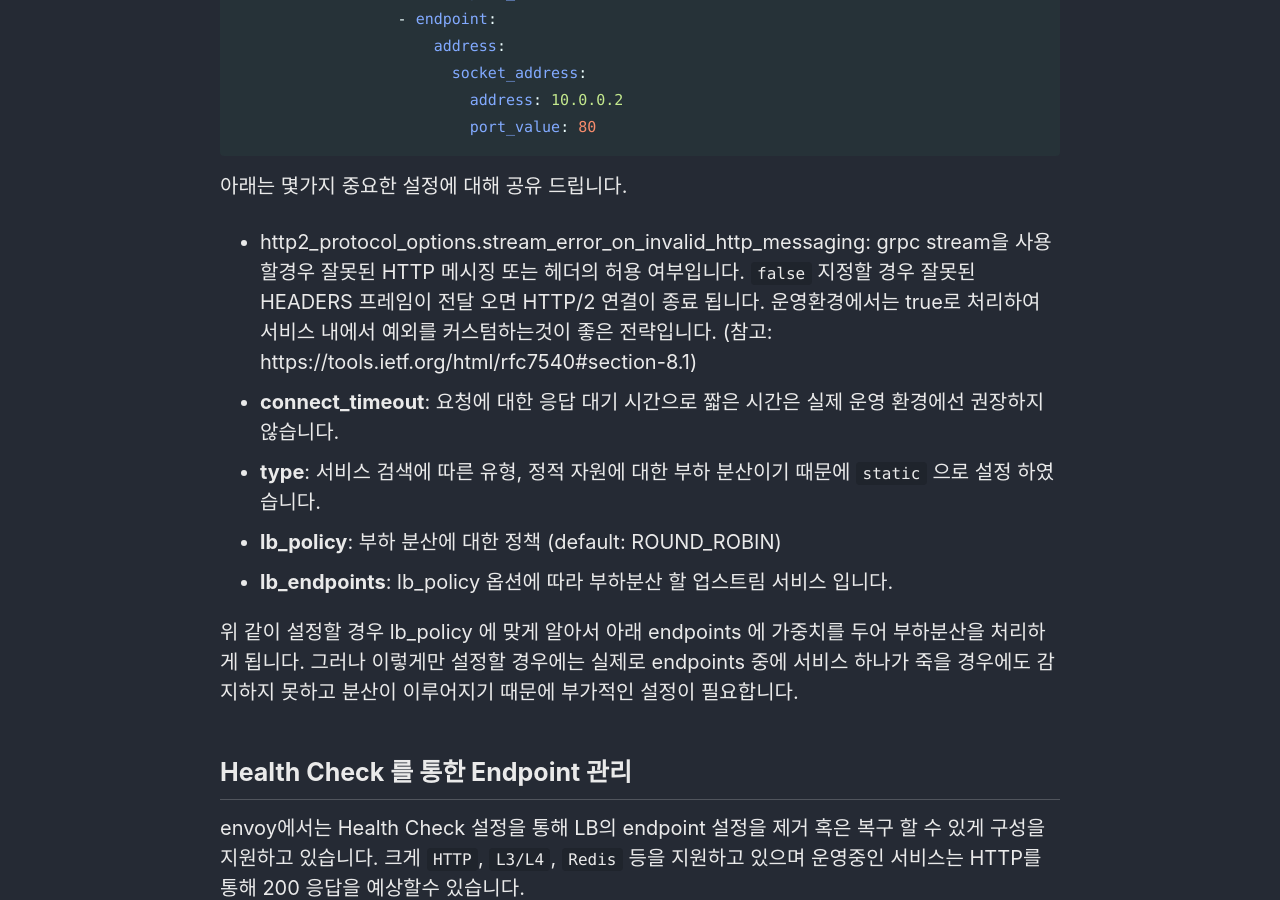
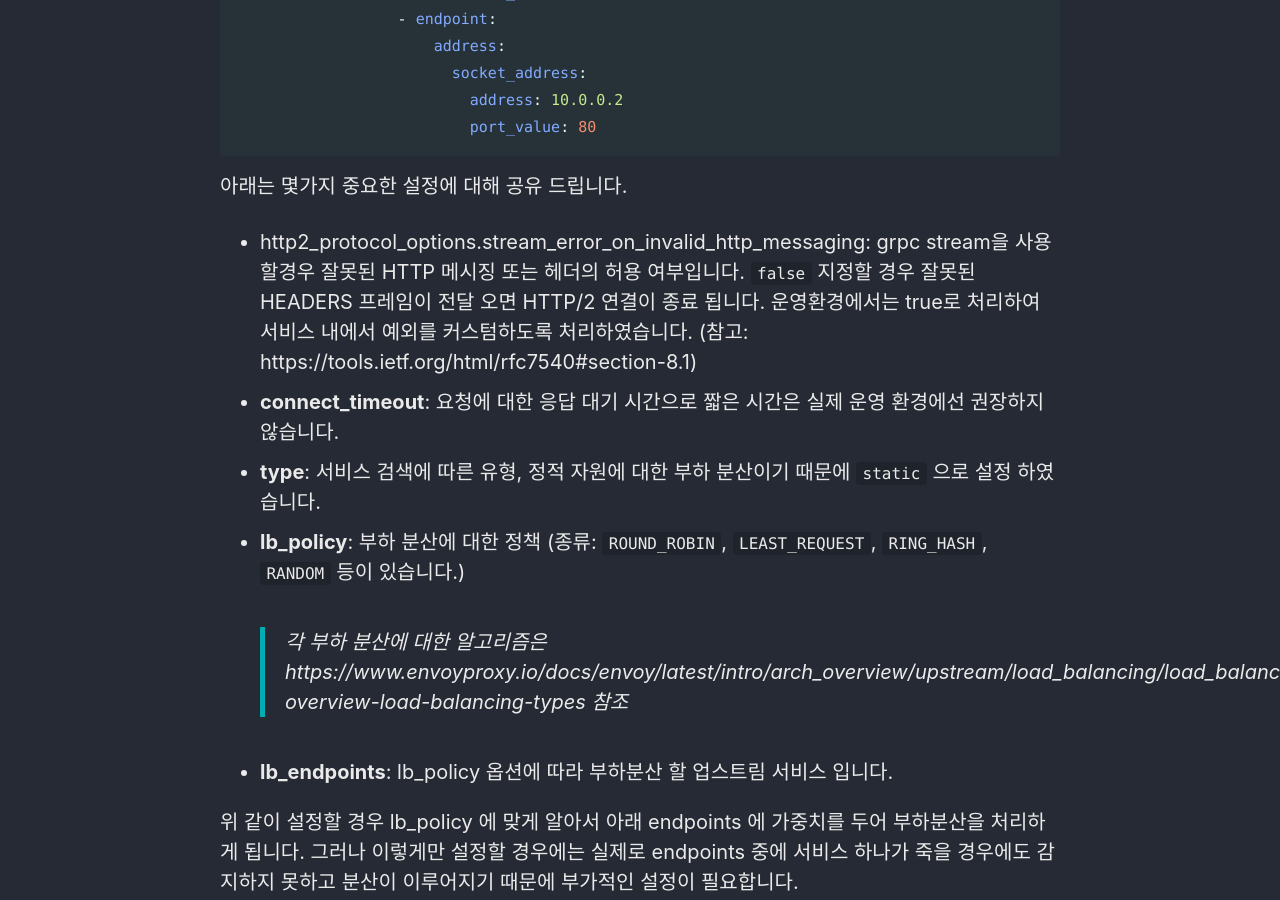
Before and after one commit to gocheat/gocheat.github.io, a Jekyll site: the page built from _posts/2020-02-07-envoy-proxy-lb.md, in a window 1280 px wide and 900 px high, scrolled down 1954 px. Built offline with Jekyll 4.4.1, drawn with Linux system fonts in a browser that asks for light colours; cached includes are drawn as plain includes; some web fonts are replaced; some of the changed text lies outside the part shown.

Commit message:
envoy proxy lb 설정 기록 이름 변경

````diff
--- a/_config.yml
+++ b/_config.yml
@@ -93,7 +93,7 @@
 
 # Site Author
 author:
-  name             : "GOCHECT"
+  name             : "GOCHEAT"
   avatar           :  "/assets/images/ast.png"
   bio              : |
     한쿡에서 열심히 개발을 배우고 있는 개발자입니다! 킴치 좋아요
--- a/_posts/2020-02-07-envoy-proxy-lb.md
+++ b/_posts/2020-02-07-envoy-proxy-lb.md
@@ -1,15 +1,15 @@
 ---
 layout: single
-title:  "Envoy proxy로 GRPC 서비스 부하 분산"
+title:  "On-Premise 환경에서 Envoy로 GRPC 서비스 부하 분산 구성"
 date: 2020-02-07
 tags: [envoy, lb, grpc]
 categories: envoy
 
 ---
 
-해당 포스팅은 MSA로 구성된 서비스 간 GRPC 통신을 Envoy로 부하분산을 어떻게 설정했는지 기록하고자 합니다.
+해당 포스팅은 MSA로 구성된 서비스 간 GRPC 통신을 Envoy로 부하분산을 어떻게 설정했는지 기록했습니다.
 
-_(본 문서는 envoy 1.17 버전을 기준으로 기록합니다.)_
+_(본 포스트는 envoy 1.17 버전(V3)으로 작성하였습니다.)_
 
 개요
 ---
@@ -70,11 +70,13 @@
                           port_value: 80
 ```
 아래는 몇가지 중요한 설정에 대해 공유 드립니다.
-- http2_protocol_options.stream_error_on_invalid_http_messaging: grpc stream을 사용할경우 잘못된 HTTP 메시징 또는 헤더의 허용 여부입니다. `false` 지정할 경우 잘못된 HEADERS 프레임이 전달 오면 HTTP/2 연결이 종료 됩니다. 운영환경에서는 true로 처리하여 서비스 내에서 예외를 커스텀하는것이 좋은 전략입니다.
+- http2_protocol_options.stream_error_on_invalid_http_messaging: grpc stream을 사용할경우 잘못된 HTTP 메시징 또는 헤더의 허용 여부입니다. `false` 지정할 경우 잘못된 HEADERS 프레임이 전달 오면 HTTP/2 연결이 종료 됩니다. 운영환경에서는 true로 처리하여 서비스 내에서 예외를 커스텀하도록 처리하였습니다.
   (참고: https://tools.ietf.org/html/rfc7540#section-8.1)
 - **connect_timeout**: 요청에 대한 응답 대기 시간으로 짧은 시간은 실제 운영 환경에선 권장하지 않습니다.
 - **type**: 서비스 검색에 따른 유형, 정적 자원에 대한 부하 분산이기 때문에 `static` 으로 설정 하였습니다.
-- **lb_policy**: 부하 분산에 대한 정책 (default: ROUND_ROBIN)
+- **lb_policy**: 부하 분산에 대한 정책 (종류: `ROUND_ROBIN`, `LEAST_REQUEST`, `RING_HASH`, `RANDOM` 등이 있습니다.)
+> 각 부하 분산에 대한 알고리즘은 https://www.envoyproxy.io/docs/envoy/latest/intro/arch_overview/upstream/load_balancing/load_balancers#arch-overview-load-balancing-types 참조
+
 - **lb_endpoints**: lb_policy 옵션에 따라 부하분산 할 업스트림 서비스 입니다.
 
 위 같이 설정할 경우 lb_policy 에 맞게 알아서 아래 endpoints 에 가중치를 두어 부하분산을 처리하게 됩니다.
@@ -181,4 +183,4 @@
 
 참고문서
 ---
-- https://www.envoyproxy.io/docs/envoy/v1.17.0
+- <https://www.envoyproxy.io/docs/envoy/v1.17.0>
````
Also changed, not shown: README.md, 1 other file.
